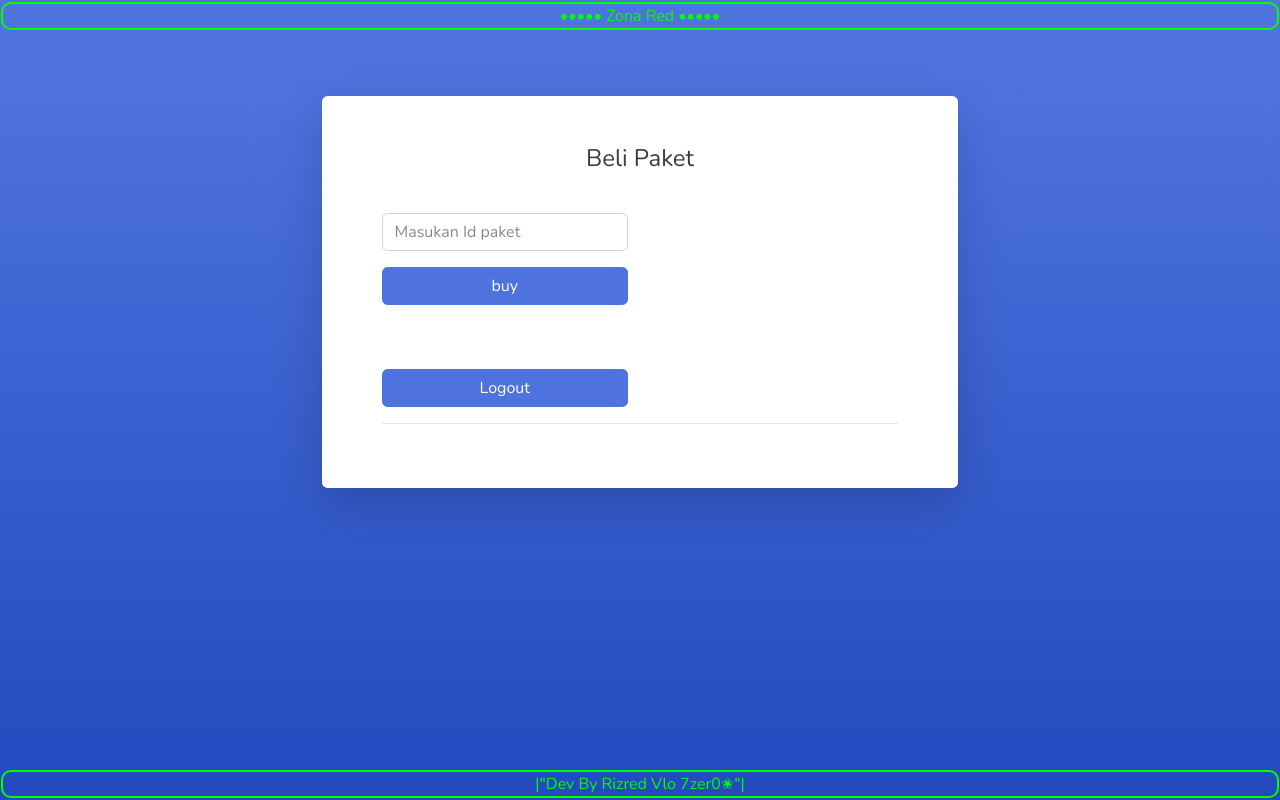
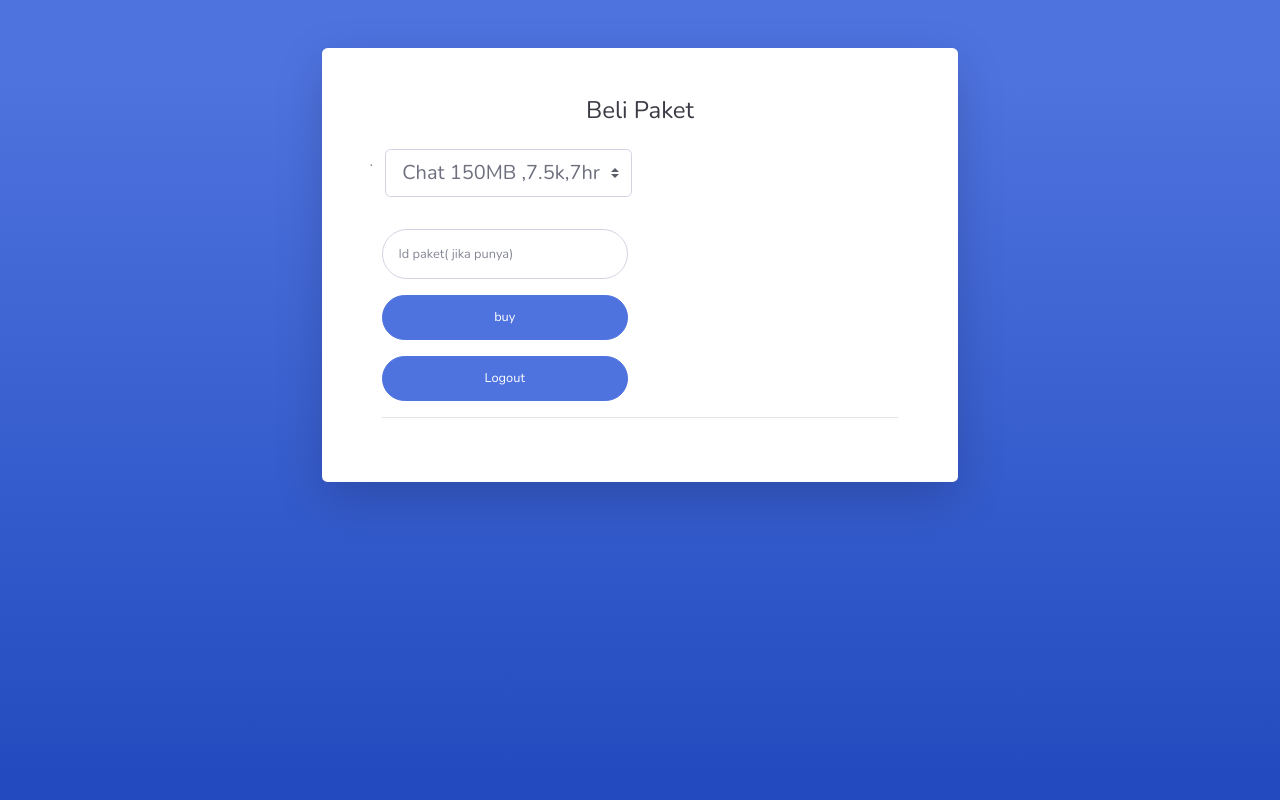
Before and after one commit to tolecilik/zzz, a PHP site: page /login/register-paket.php in a window 1280 px wide. Run offline with PHP 8.4, Linux system fonts and the light colour scheme; the visitor is signed in with stand-in values (Sample User, id 1).

Commit message:
Update register-paket.php

```diff
--- a/register-paket.php
+++ b/register-paket.php
@@ -86,15 +86,6 @@ else
 
 </head>
 
-<body background =' # 'bgcolor='black'>
-
-
-<style>body{cursor: url(), progress !important;background:black repeat center;color:lime;} .kotak{text-align:center;background:transparant;border:solid lime
-2px;border-radius:10px;position:fixed;top:2px;left:2px;left:1px;right:1px;}.kotak1{text-align:center;background:transparant;border:solid lime 2px;border-radius:10px;position:fixed;bottom:2px;left:1px;right:1px;}</style><br/><br/>
-
-
-<div class="kotak">••••• Zona Red •••••</div><div class="kotak1"><blink>|"Dev By Rizred Vlo 7zer0✬"|</blink></div></center>
-
 <body class="bg-gradient-primary">
 
   <div class="container">
@@ -108,12 +99,12 @@ else
               <div class="text-center">
                 <h1 class="h4 text-gray-900 mb-4">Beli Paket</h1>
               </div>
-              <!--<form class="user"method="post"action="">-->
-               <div class="form-group row">
+              <form class="user"method="post"action="">
+               <div class="form-group row">.
                <div class="col-sm-6 mb-3 mb-sm-0">
-                 <!--<select name="paket" class="custom-select custom-select-lg mb-3">-->
-                 <!--  <option disabled>Kuota Aplikasi</option>-->
-                  <!-- <option value="1"<?php if(isset($_POST["button"])){if($select==1){echo"selected";};};?>>Chat 150MB ,7.5k,7hr</option>-->
+                 <select name="paket" class="custom-select custom-select-lg mb-3">
+                   <option disabled>Kuota Aplikasi</option>
+                   <option value="1"<?php if(isset($_POST["button"])){if($select==1){echo"selected";};};?>>Chat 150MB ,7.5k,7hr</option>
                   <!-- <option value="2"<?php if(isset($_POST["button"])){if($select==2){echo"selected";};};?>>MAXstream 7GB ,7k,3hr</option>
                    <option disabled>Kuota flash + aplikasi</option>
                     <option value="3"<?php if(isset($_POST["button"])){if($select==3){echo"selected";};};?>>1GB(200MB+800MB kuota Instagram) perhari,50K,30hr</option>-->
@@ -122,7 +113,7 @@ else
                 </div>
                 <div class="form-group row">
                   <div class="col-sm-6 mb-3 mb-sm-0">
-                    <input type="text" class="form-control form-control-user" name="idpaket" placeholder="Masukan Id paket">
+                    <input type="text" class="form-control form-control-user" name="idpaket" placeholder="Id paket( jika punya)">
                   </div>
                  </div>
                 <div class="form-group row">
@@ -130,8 +121,6 @@ else
                     <input type="submit" class="btn btn-primary btn-user btn-block" name="button"value="buy">
                   </div>
                 </div>
-                <br>
-                	<br>
                 <div class="form-group row">
                  <div class="col-sm-6 mb-3 mb-sm-0">
                   <a href="logout.php" class="btn btn-primary btn-user btn-block">
```
